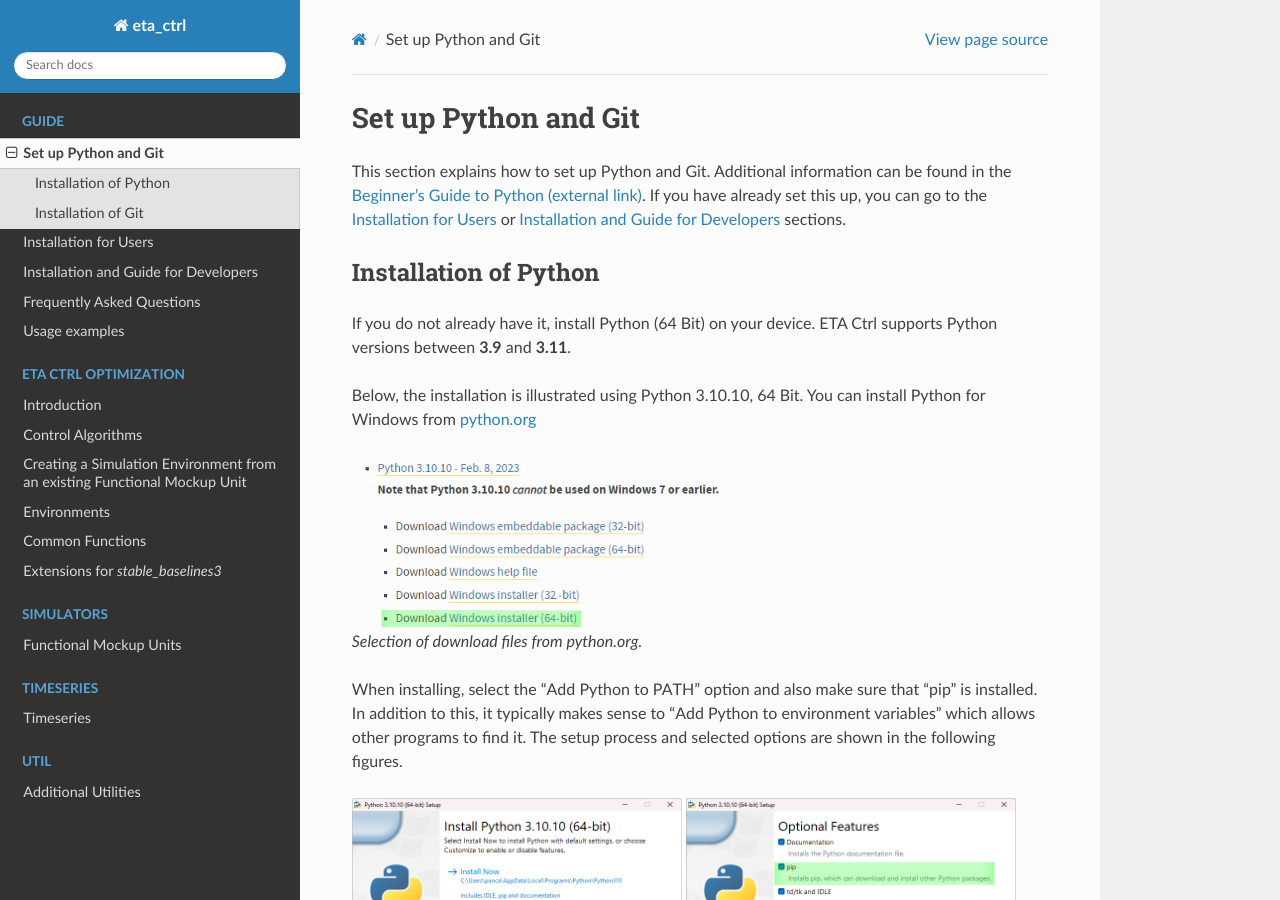
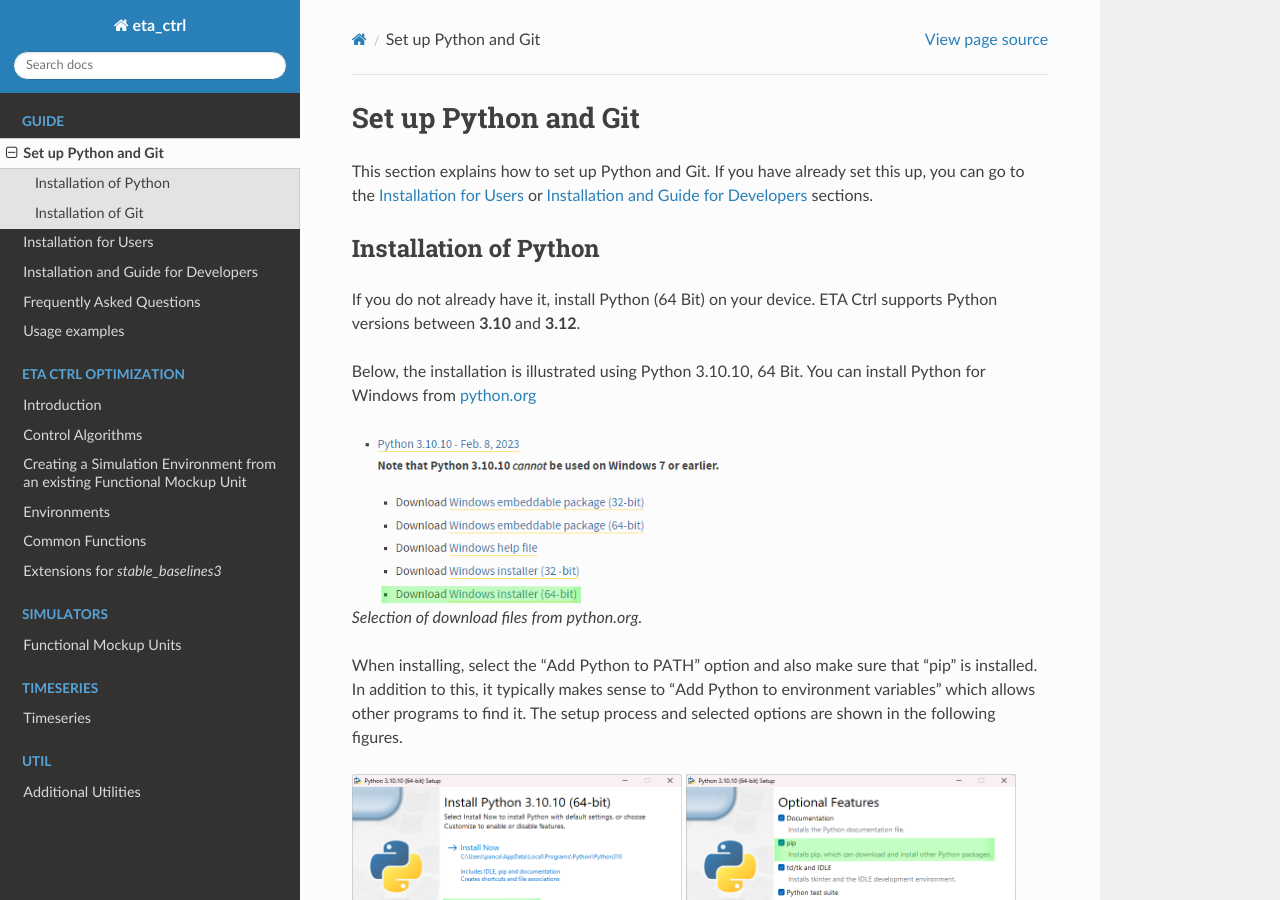
Before and after one commit to PTW-TUDa/eta-ctrl, a Sphinx documentation site: the page built from docs/guide/python_install.rst, in a window 1280 px wide and 900 px high. Built offline with Sphinx 7.4.7 and the Read the Docs theme 3.1.0, drawn with Linux system fonts in a browser that asks for light colours; pages that are not in the unit, such as notebooks, are missing from menus.

Commit message:
Fix sphinx syntax errors in documentation

```diff
--- a/docs/conf.py
+++ b/docs/conf.py
@@ -70,7 +70,7 @@
 
 linkcheck_ignore = [r"https://$", r"https://web-api.tp.entsoe.eu/"]
 linkcheck_allowed_redirects = {
-    r"https://eta-ctrl.readthedocs.io/": r"https://eta-ctrl.readthedocs.io/en/latest//",
+    r"https://eta-ctrl.readthedocs.io/": r"https://eta-ctrl.readthedocs.io/en/latest/",
     r"https://stable-baselines3.readthedocs.io/": r"https://stable-baselines3.readthedocs.io/en/master/",
 }
 linkcheck_anchors_ignore_for_url = (r"https://docs.python.org/",)
--- a/docs/eta_ctrl/envs.rst
+++ b/docs/eta_ctrl/envs.rst
@@ -41,6 +40,7 @@
 A minimal `state` TOML structure might look like this:
 
 .. code-block:: toml
+
     [[actions]]
     name = "heater_power"
     low_value = 0.0
--- a/docs/guide/install.rst
+++ b/docs/guide/install.rst
@@ -64,7 +64,7 @@
 
 .. note::
 
-   ETA Ctrl supports Python versions between 3.9 and 3.11 (inclusive).
+   ETA Ctrl supports Python versions between 3.10 and 3.12 (inclusive).
 
 There are multiple classes of optional requirements. If you would like to use some of the optional components, please install one or more of the following:
 
--- a/docs/guide/python_install.rst
+++ b/docs/guide/python_install.rst
@@ -3,14 +3,14 @@
 Set up Python and Git
 ======================
 
-This section explains how to set up Python and Git. Additional information can be found in the `Beginner's Guide to Python (external link) <https://wiki.python.org/moin/BeginnersGuide>`_.
+This section explains how to set up Python and Git.
 If you have already set this up, you can go to the :ref:`install` or :ref:`development` sections.
 
 Installation of Python
 ------------------------
 
 If you do not already have it, install Python (64 Bit) on your device. ETA Ctrl supports Python versions between
-**3.9** and **3.11**.
+**3.10** and **3.12**.
 
 Below, the installation is illustrated using Python 3.10.10, 64 Bit. You can install Python for
 Windows from `python.org <https://www.python.org/downloads/windows/>`_
```
Also changed, not shown: other parts of docs/eta_ctrl/envs.rst (+1 -2 lines).
